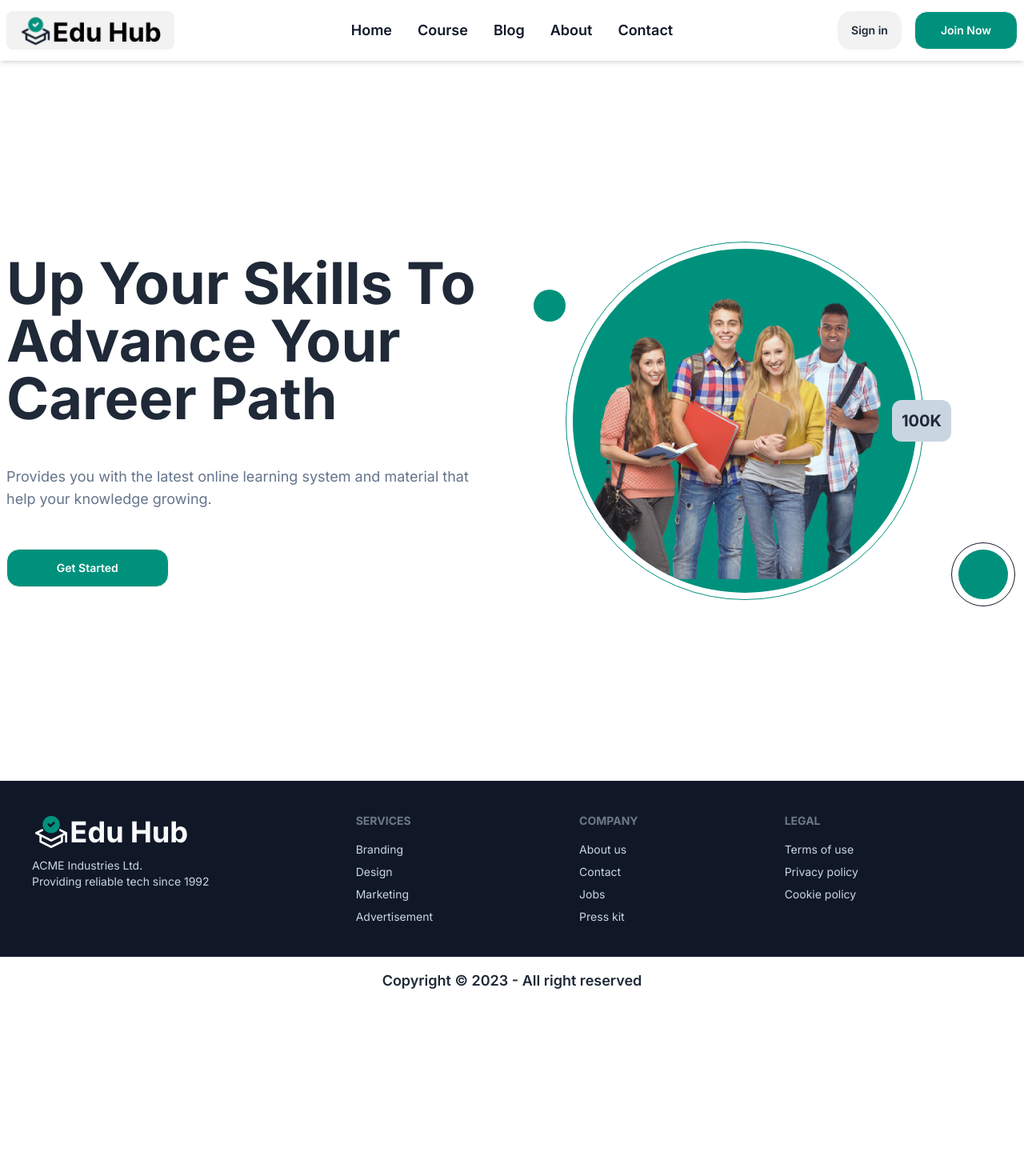
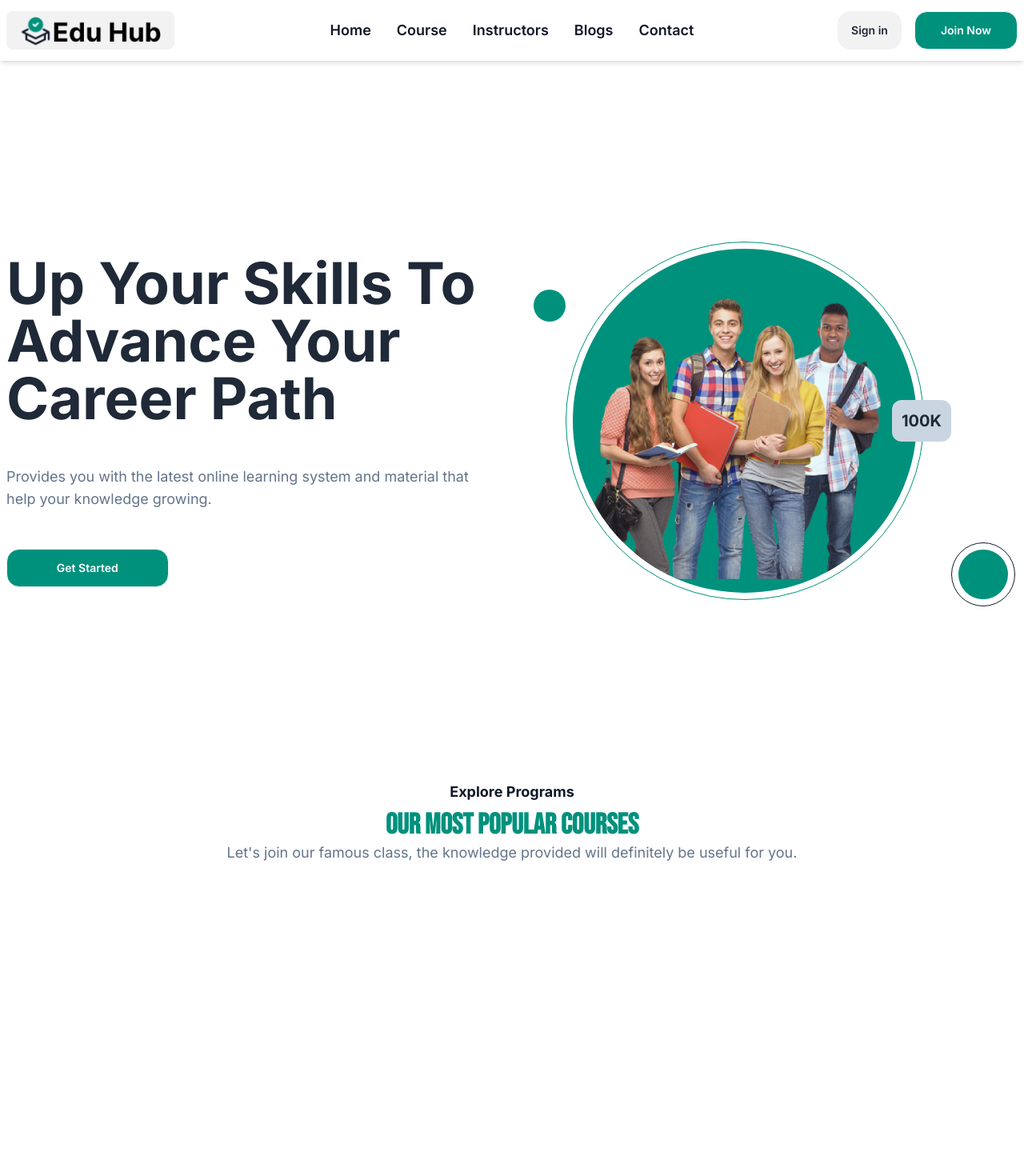
Before and after one commit to jahid05/edu-hub-client, a React (Vite) app: page / in a window 1280 px wide. Shown: the top 1470 px of the page at 80% size. Before the commit the page ends 1256 px from the top, so only its background shows below. Built offline with nearby package versions, Linux system fonts and the light colour scheme.

Commit message:
Dynamic Section Title Sub Title & Description

```diff
--- /dev/null
+++ b/src/Components/Home/Courses/Courses.jsx
@@ -0,0 +1,11 @@
+import SectionTitle from "../../../Shared/SectionTitle/SectionTitle";
+
+const Courses = () => {
+    return (
+        <div className="container mx-auto h-screen">
+            <SectionTitle title="Our Most Popular Courses" subTitle="Explore Programs" description="Let's join our famous class, the knowledge provided will definitely be useful for you."></SectionTitle>
+        </div>
+    );
+};
+
+export default Courses;
--- a/src/Components/Home/Home.jsx
+++ b/src/Components/Home/Home.jsx
@@ -1,9 +1,11 @@
+import Courses from "./Courses/Courses";
 import Slider from "./Slider/Slider";
 
 const Home = () => {
     return (
         <div className="px-4 md:px-2">
             <Slider></Slider>
+            <Courses></Courses>
         </div>
     );
 };
--- a/src/Shared/Navbar/Navbar.jsx
+++ b/src/Shared/Navbar/Navbar.jsx
@@ -11,10 +11,10 @@ const Navbar = () => {
         <Link className="text-theme-200">Course</Link>
       </li>
       <li className="text-lg font-semibold">
-        <Link className="text-theme-200">Blog</Link>
+        <Link className="text-theme-200">Instructors</Link>
       </li>
       <li className="text-lg font-semibold">
-        <Link className="text-theme-200">About</Link>
+        <Link className="text-theme-200">Blogs</Link>
       </li>
       <li className="text-lg font-semibold">
         <Link className="text-theme-200">Contact</Link>
--- /dev/null
+++ b/src/Shared/SectionTitle/SectionTitle.jsx
@@ -0,0 +1,13 @@
+
+// eslint-disable-next-line react/prop-types
+const SectionTitle = ({title, subTitle, description}) => {
+    return (
+        <div className="text-center">
+            <p className="text-lg font-bold text-theme-200 mb-2">{subTitle}</p>
+            <h1 className="text-4xl font-custom-200 font-bold text-theme-100">{title}</h1>
+            <p className="text-lg text-slate-500">{description}</p>
+        </div>
+    );
+};
+
+export default SectionTitle;
--- a/src/index.css
+++ b/src/index.css
@@ -1,5 +1,4 @@
-@import url('https://fonts.googleapis.com/css2?family=Inter:wght@100;200;300;400;500;600;700&family=Staatliches&display=swap');
-
+@import url('https://fonts.googleapis.com/css2?family=Bebas+Neue&family=Inter:wght@100;200;300;400;500;600;700&display=swap');
 @tailwind base;
 @tailwind components;
 @tailwind utilities;
--- a/tailwind.config.js
+++ b/tailwind.config.js
@@ -14,7 +14,7 @@ export default {
       },
       fontFamily: {
         'custom-100': ['Inter', 'sans-serif'],
-        'custom-200': ['Staatliches', 'cursive'],
+        'custom-200': ['Bebas Neue', 'cursive'],
       },
     },
   },
```
